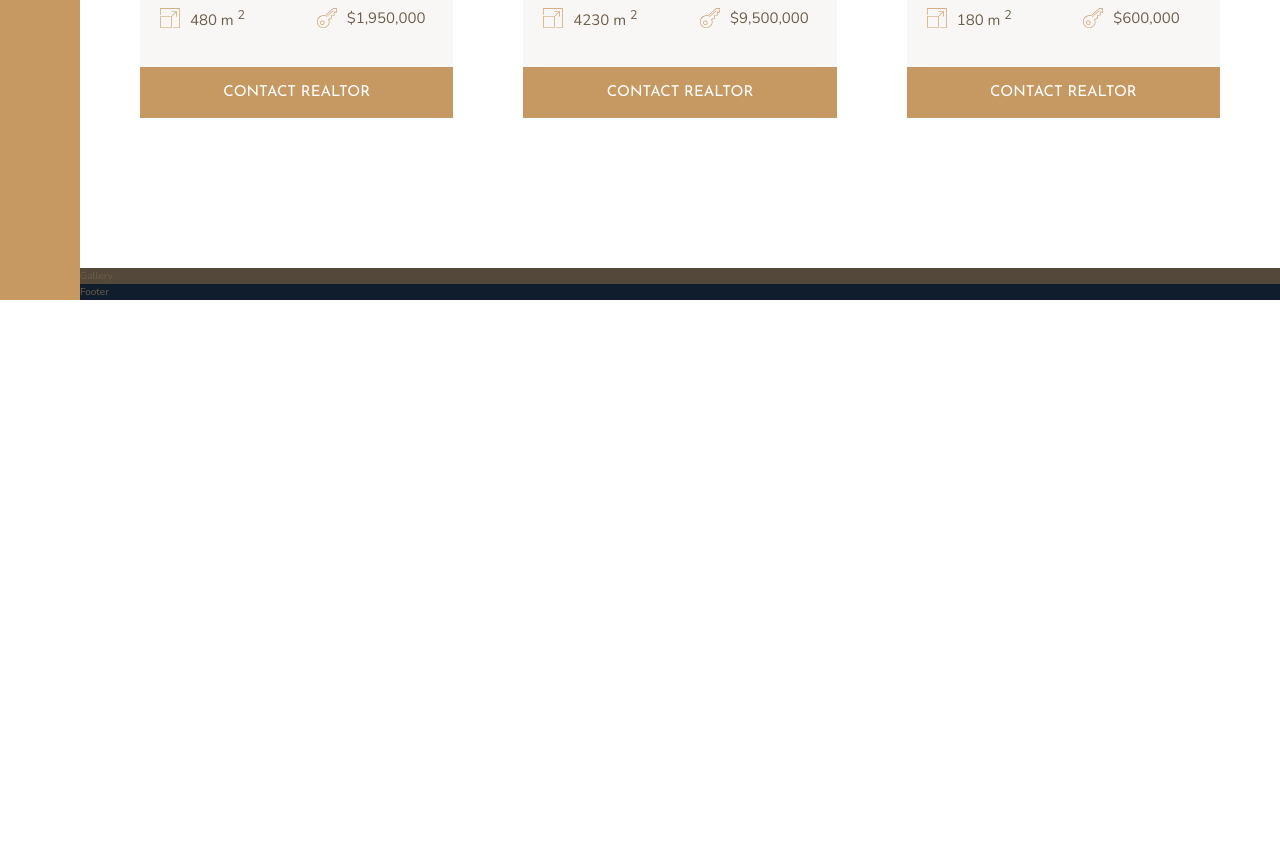
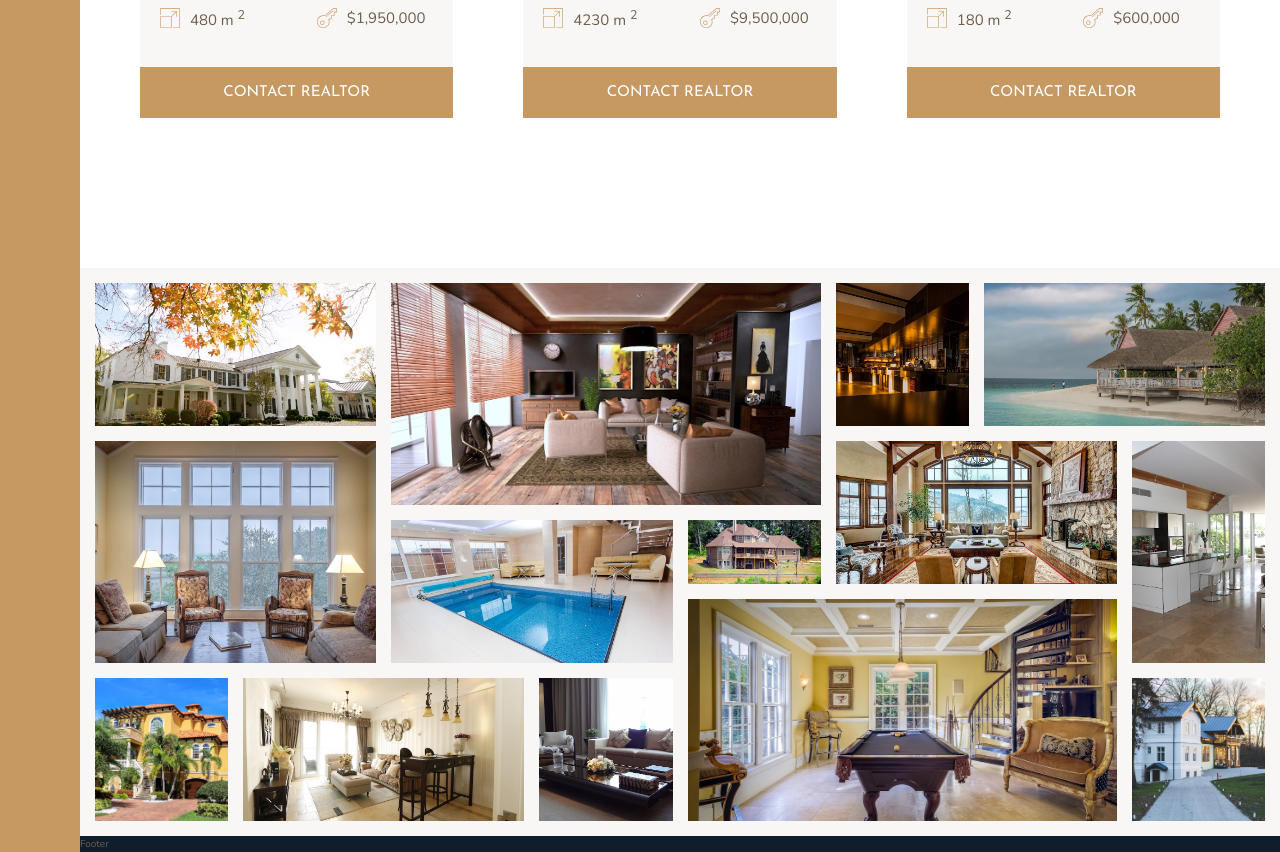
Before and after one commit to ChrisCundick/Nexter, a website: page index.html in a window 1280 px wide. Shown: the part 2951-3803 px from the top of the page. Before the commit the page ends 3251 px from the top, so only its background shows below. Drawn offline with nearby package versions, Linux system fonts and the light colour scheme.

Commit message:
Completed Gallery layout

```diff
--- a/index.html
+++ b/index.html
@@ -337,9 +337,53 @@
 
 
   </section>
+
   <section class="gallery">
-    Gallery
+    <figure class="gallery__item gallery__item--1">
+      <img src="img/gal-1.jpeg" alt="Gallery image 1" class="gallery__img">
+    </figure>
+    <figure class="gallery__item gallery__item--2">
+      <img src="img/gal-2.jpeg" alt="Gallery image 2" class="gallery__img">
+    </figure>
+    <figure class="gallery__item gallery__item--3">
+      <img src="img/gal-3.jpeg" alt="Gallery image 3" class="gallery__img">
+    </figure>
+    <figure class="gallery__item gallery__item--4">
+      <img src="img/gal-4.jpeg" alt="Gallery image 4" class="gallery__img">
+    </figure>
+    <figure class="gallery__item gallery__item--5">
+      <img src="img/gal-5.jpeg" alt="Gallery image 5" class="gallery__img">
+    </figure>
+    <figure class="gallery__item gallery__item--6">
+      <img src="img/gal-6.jpeg" alt="Gallery image 6" class="gallery__img">
+    </figure>
+    <figure class="gallery__item gallery__item--7">
+      <img src="img/gal-7.jpeg" alt="Gallery image 7" class="gallery__img">
+    </figure>
+    <figure class="gallery__item gallery__item--8">
+      <img src="img/gal-8.jpeg" alt="Gallery image 8" class="gallery__img">
+    </figure>
+    <figure class="gallery__item gallery__item--9">
+      <img src="img/gal-9.jpeg" alt="Gallery image 9" class="gallery__img">
+    </figure>
+    <figure class="gallery__item gallery__item--10">
+      <img src="img/gal-10.jpeg" alt="Gallery image 10" class="gallery__img">
+    </figure>
+    <figure class="gallery__item gallery__item--11">
+      <img src="img/gal-11.jpeg" alt="Gallery image 11" class="gallery__img">
+    </figure>
+    <figure class="gallery__item gallery__item--12">
+      <img src="img/gal-12.jpeg" alt="Gallery image 12" class="gallery__img">
+    </figure>
+    <figure class="gallery__item gallery__item--13">
+      <img src="img/gal-13.jpeg" alt="Gallery image 13" class="gallery__img">
+    </figure>
+    <figure class="gallery__item gallery__item--14">
+      <img src="img/gal-14.jpeg" alt="Gallery image 14" class="gallery__img">
+    </figure>
+
   </section>
+
   <footer class="footer">
     Footer
   </footer>
--- a/sass/_gallery.scss
+++ b/sass/_gallery.scss
@@ -1,4 +1,92 @@
 .gallery {
-  background-color: $color-grey-dark-1;
+  background-color: $color-grey-light-1;
   grid-column: full-start / full-end;
+
+  display: grid;
+  grid-template-columns: repeat(8, 1fr);
+  grid-template-rows: repeat(7, 5vw);
+  grid-gap: 1.5rem;
+  padding: 1.5rem;
+
+  &__item {
+    &--1 {
+      grid-row: 1 / span 2;
+      grid-column: 1 / span 2;
+    }
+
+    &--2 {
+      grid-row: 1 / span 3;
+      grid-column: 3 / span 3;
+    }
+
+    &--3 {
+      grid-row: 1 / span 2;
+      grid-column: 6 / span 1;
+    }
+
+    &--4 {
+      grid-row: 1 / span 2;
+      grid-column: 7 / span 2;
+    }
+
+    &--5 {
+      grid-row: 3 / span 3;
+      grid-column: 1 / span 2;
+    }
+
+    &--6 {
+      grid-row: 4 / span 2;
+      grid-column: 3 / span 2;
+    }
+
+    &--7 {
+      grid-row: 4 / span 1;
+      grid-column: 5 / span 1;
+    }
+
+    &--8 {
+      grid-row: 3 / span 2;
+      grid-column: 6 / span 2;
+    }
+
+    &--9 {
+      grid-row: 3 / span 3;
+      grid-column: 8 / span 1;
+    }
+
+    &--10 {
+      grid-row: 6 / span 2;
+      grid-column: 1 / span 1;
+    }
+
+    &--11 {
+      grid-row: 6 / span 2;
+      grid-column: 2 / span 2;
+    }
+
+    &--12 {
+      grid-row: 6 / span 2;
+      grid-column: 4 / span 1;
+    }
+
+    &--13 {
+      grid-row: 5 / span 3;
+      grid-column: 5 / span 3;
+    }
+
+    &--14 {
+      grid-row: 6 / span 2;
+      grid-column: 8 / span 1;
+    }
+
+  }
+
+  &__img {
+    width: 100%;
+    object-fit: cover;
+    width: 100%;
+    height: 100%;
+    display: block;
+  }
+
 }
```
Also changed, not shown: css/style.css.
